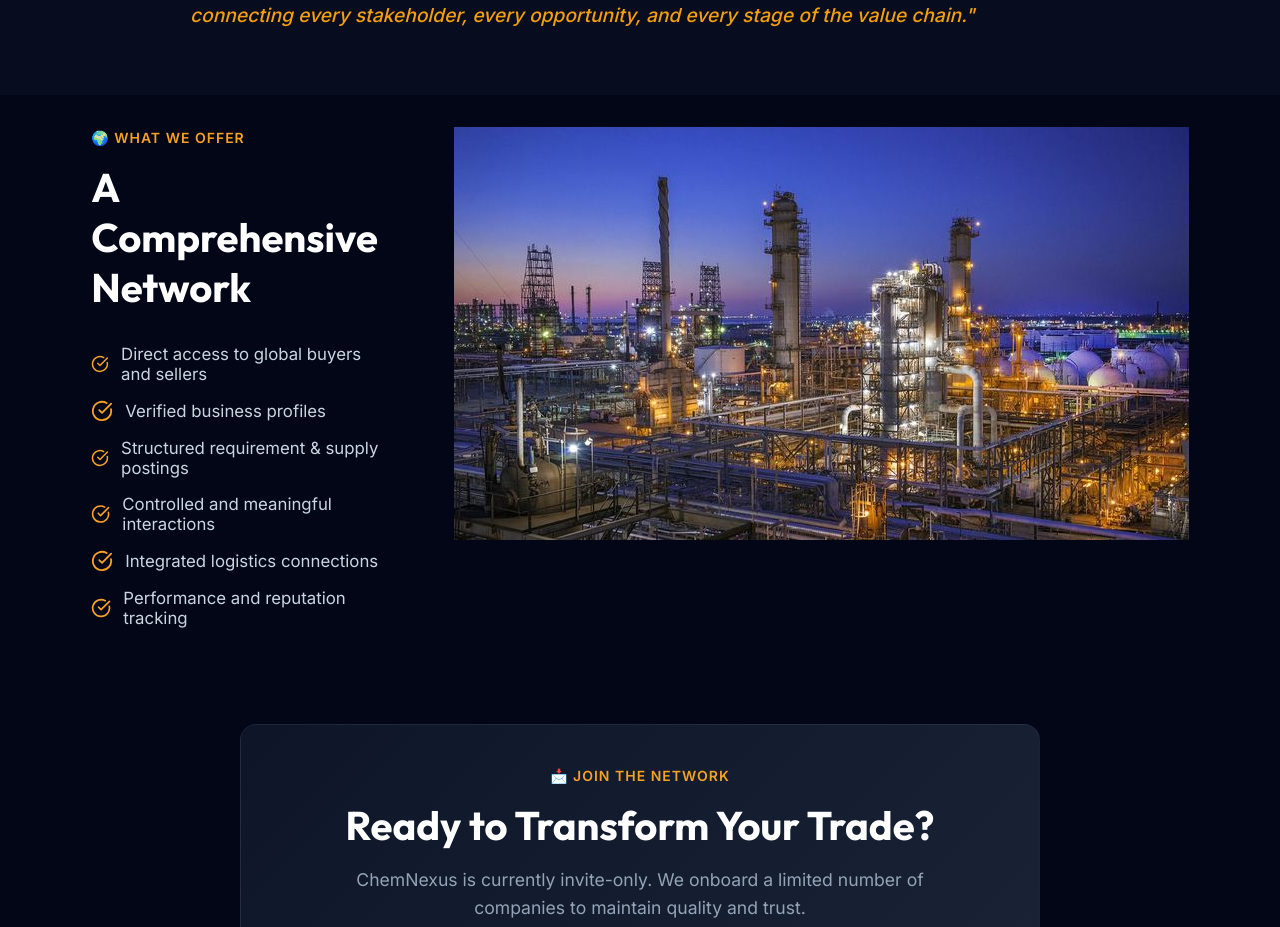
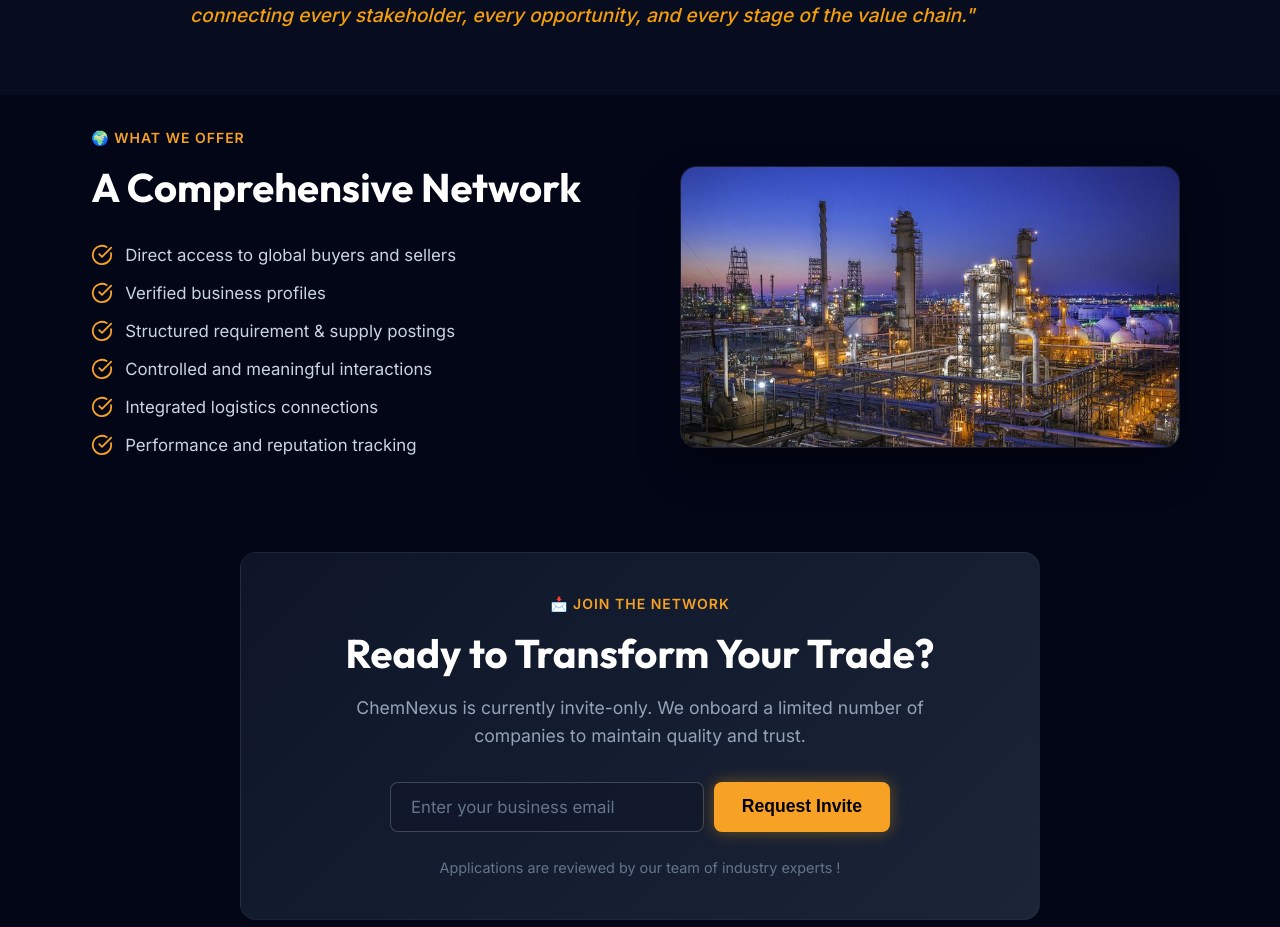
Before and after one commit to Rish1811/chemnexusadminpanel, a React (Vite) app: page / in a window 1280 px wide. Shown: the part 5040-5967 px from the top of the page. Built offline with nearby package versions, Linux system fonts and the light colour scheme.

Commit message:
Fix image sizing and alignment in What We Offer section

```diff
--- a/src/pages/WebsiteLanding.css
+++ b/src/pages/WebsiteLanding.css
@@ -386,6 +386,17 @@
   border: 1px solid rgba(255, 255, 255, 0.1);
 }
 
+.section-image-container img {
+  width: 100%;
+  max-width: 500px;
+  height: auto;
+  border-radius: 16px;
+  box-shadow: 0 20px 40px rgba(0,0,0,0.4);
+  border: 1px solid rgba(255, 255, 255, 0.1);
+  display: block;
+  margin: 0 auto;
+}
+
 /* List Styles */
 .check-list {
   list-style: none;
--- a/src/pages/WebsiteLanding.jsx
+++ b/src/pages/WebsiteLanding.jsx
@@ -318,7 +318,7 @@ We don't just build app—we build AI-powered solutions designed around the real
 
       {/* What We Offer */}
       <section id="network" className="landing-section">
-        <div className="split-section">
+        <div className="split-section align-items-center">
           <div>
             <span className="section-tag">🌍 WHAT WE OFFER</span>
             <h2 className="section-title">A Comprehensive Network</h2>
@@ -331,7 +331,7 @@ We don't just build app—we build AI-powered solutions designed around the real
               <li><CheckCircle className="check-icon" size={22} /> Performance and reputation tracking</li>
             </ul>
           </div>
-          <div className="about-image-container">
+          <div className="section-image-container">
             <img src={slider3} alt="Global Network" className="rounded-image" />
           </div>
         </div>
```
